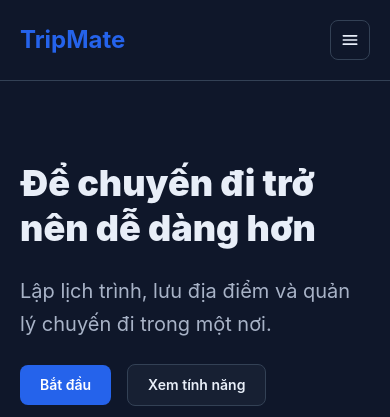
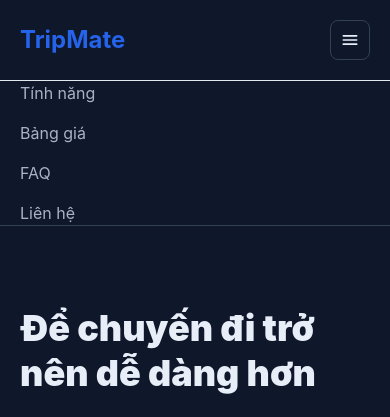
Before and after one commit to buithithuhuong4494-hue/TKW_2354050047_Huong, a website with bundled scripts: page index.html in a window 390 px wide. Both pictures are taken after a click on the button "Mở menu". Shown: the top 417 px of the page. Built offline with nearby package versions, Linux system fonts and the light colour scheme.

Commit message:
them menu mobile va navbar khi cuon

```diff
--- a/index.html
+++ b/index.html
@@ -10,9 +10,10 @@
     <link rel="stylesheet" href="./dist/output.css">
 </head>
 
+<div id="nav-sentinel" aria-hidden="true"></div>
 
 <body class="page-surface font-body">
-
+    <div id="nav-sentinel" aria-hidden="true"></div>
     <!-- SKIP LINK -->
     <a href="#main" class="sr-only focus:not-sr-only">
         Bỏ qua đến nội dung chính
@@ -61,8 +62,9 @@
                     </a>
                 </div>
 
-                <button type="button" class="line-theme grid h-10 w-10 place-items-center rounded-lg border lg:hidden"
-                    aria-label="Mở menu">
+                <button type="button" data-nav-toggle
+                    class="line-theme grid h-10 w-10 place-items-center rounded-lg border lg:hidden"
+                    aria-label="Mở menu" aria-expanded="false" aria-controls="mobile-menu" data-nav-toggle>
                     <svg class="h-5 w-5" viewBox="0 0 24 24" fill="none" stroke="currentColor" aria-hidden="true">
                         <path d="M4 7h16M4 12h16M4 17h16" stroke-width="2" stroke-linecap="round" />
                     </svg>
@@ -71,6 +73,68 @@
             </div>
 
         </nav>
+
+        <div id="mobile-menu" data-mobile-menu class="hidden border-t border-line px-5 py-4 lg:hidden
+           dark:border-line-invert">
+            <ul class="flex flex-col gap-4">
+
+                <li>
+                    <a href="#tinh-nang-title" class="text-secondary">
+                        Tính năng
+                    </a>
+                </li>
+
+                <li>
+                    <a href="./pricing.html" class="text-secondary">
+                        Bảng giá
+                    </a>
+                </li>
+
+                <li>
+                    <a href="#faq-title" class="text-secondary">
+                        FAQ
+                    </a>
+                </li>
+
+                <li>
+                    <a href="./contact.html" class="text-secondary">
+                        Liên hệ
+                    </a>
+                </li>
+
+            </ul>
+        </div>
+
+        <div id="mobile-menu" data-mobile-menu class="hidden border-t border-line px-5 py-4 lg:hidden
+           dark:border-line-invert">
+            <ul class="flex flex-col gap-4">
+
+                <li>
+                    <a href="#tinh-nang-title" class="text-secondary">
+                        Tính năng
+                    </a>
+                </li>
+
+                <li>
+                    <a href="./pricing.html" class="text-secondary">
+                        Bảng giá
+                    </a>
+                </li>
+
+                <li>
+                    <a href="#faq-title" class="text-secondary">
+                        FAQ
+                    </a>
+                </li>
+
+                <li>
+                    <a href="./contact.html" class="text-secondary">
+                        Liên hệ
+                    </a>
+                </li>
+
+            </ul>
+        </div>
 
     </header>
 
--- a/js/nav.js
+++ b/js/nav.js
@@ -1,12 +1,74 @@
 export function initNav() {
-  // Tiết 2 sẽ làm
+  const header = document.querySelector("header");
+  const toggle = document.querySelector("[data-nav-toggle]");
+  const menu = document.querySelector("[data-mobile-menu]");
+
+  if (!header || !toggle || !menu) return;
+
+  function setOpen(open) {
+    menu.classList.toggle("hidden", !open);
+    toggle.setAttribute("aria-expanded", String(open));
+    toggle.setAttribute(
+      "aria-label",
+      open ? "Đóng menu" : "Mở menu"
+    );
+    document.body.classList.toggle("overflow-hidden", open);
+  }
+
+  toggle.addEventListener("click", () => {
+    const open =
+      toggle.getAttribute("aria-expanded") !== "true";
+
+    setOpen(open);
+  });
+
+  document.addEventListener("keydown", (event) => {
+    if (event.key !== "Escape") return;
+
+    const isOpen =
+      toggle.getAttribute("aria-expanded") === "true";
+
+    if (!isOpen) return;
+
+    setOpen(false);
+    toggle.focus();
+  });
+
+  document.addEventListener("click", (event) => {
+    const isOpen =
+      toggle.getAttribute("aria-expanded") === "true";
+
+    if (!isOpen) return;
+
+    if (header.contains(event.target)) return;
+
+    setOpen(false);
+  });
+
+  const desktop = window.matchMedia("(min-width: 1024px)");
+
+  desktop.addEventListener("change", (event) => {
+    if (event.matches) {
+      setOpen(false);
+    }
+  });
 }
 
 
 export function initHeaderOnScroll() {
-  // Tiết 2 sẽ làm
+  const header = document.querySelector("header");
+  const sentinel = document.getElementById("nav-sentinel");
+
+  if (!header || !sentinel) return;
+
+  const observer = new IntersectionObserver(([entry]) => {
+    const scrolled = !entry.isIntersecting;
+
+    header.classList.toggle("shadow-sm", scrolled);
+  });
+
+  observer.observe(sentinel);
 }
-
 
 export function initToTop() {
   const button = document.querySelector("[data-to-top]");
```
